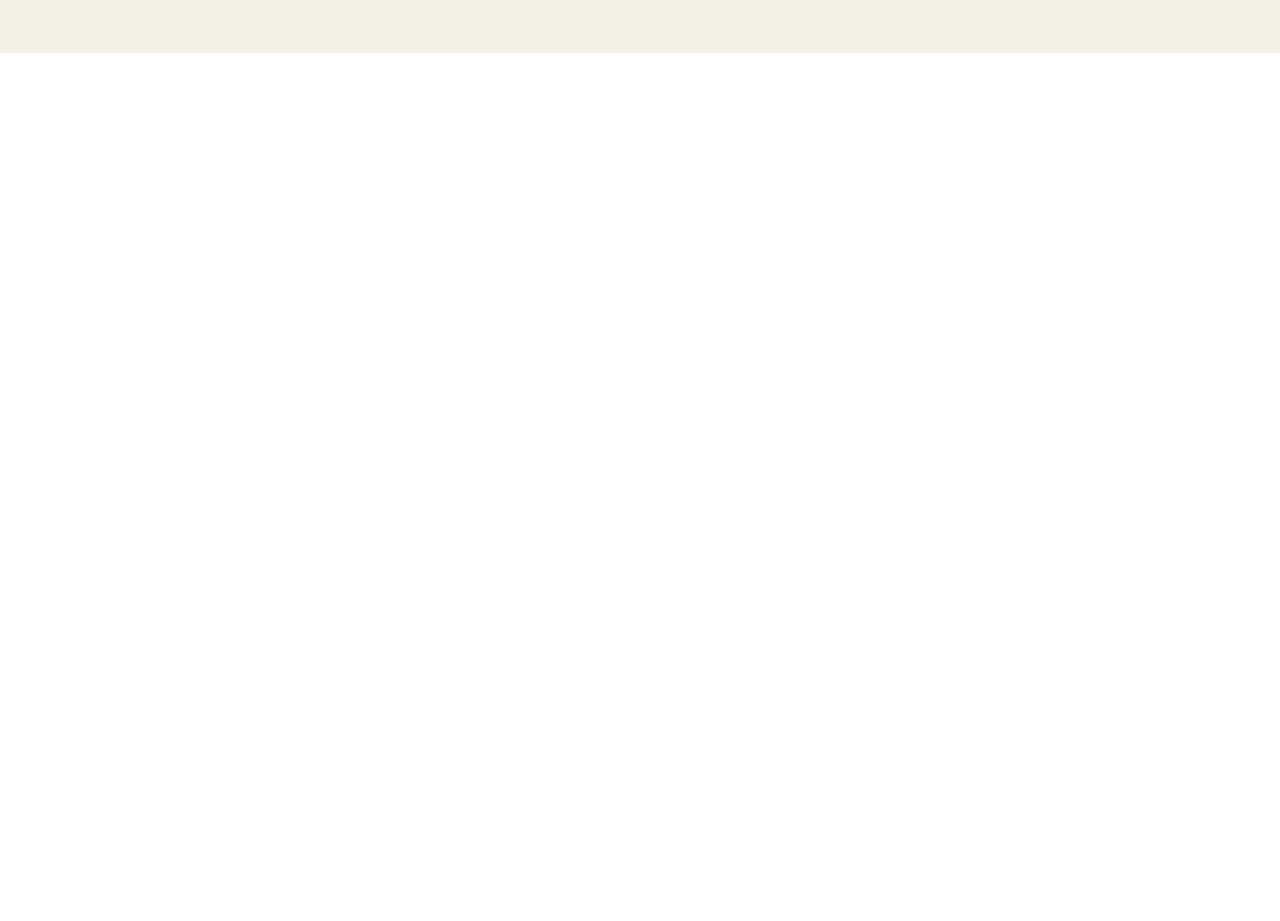
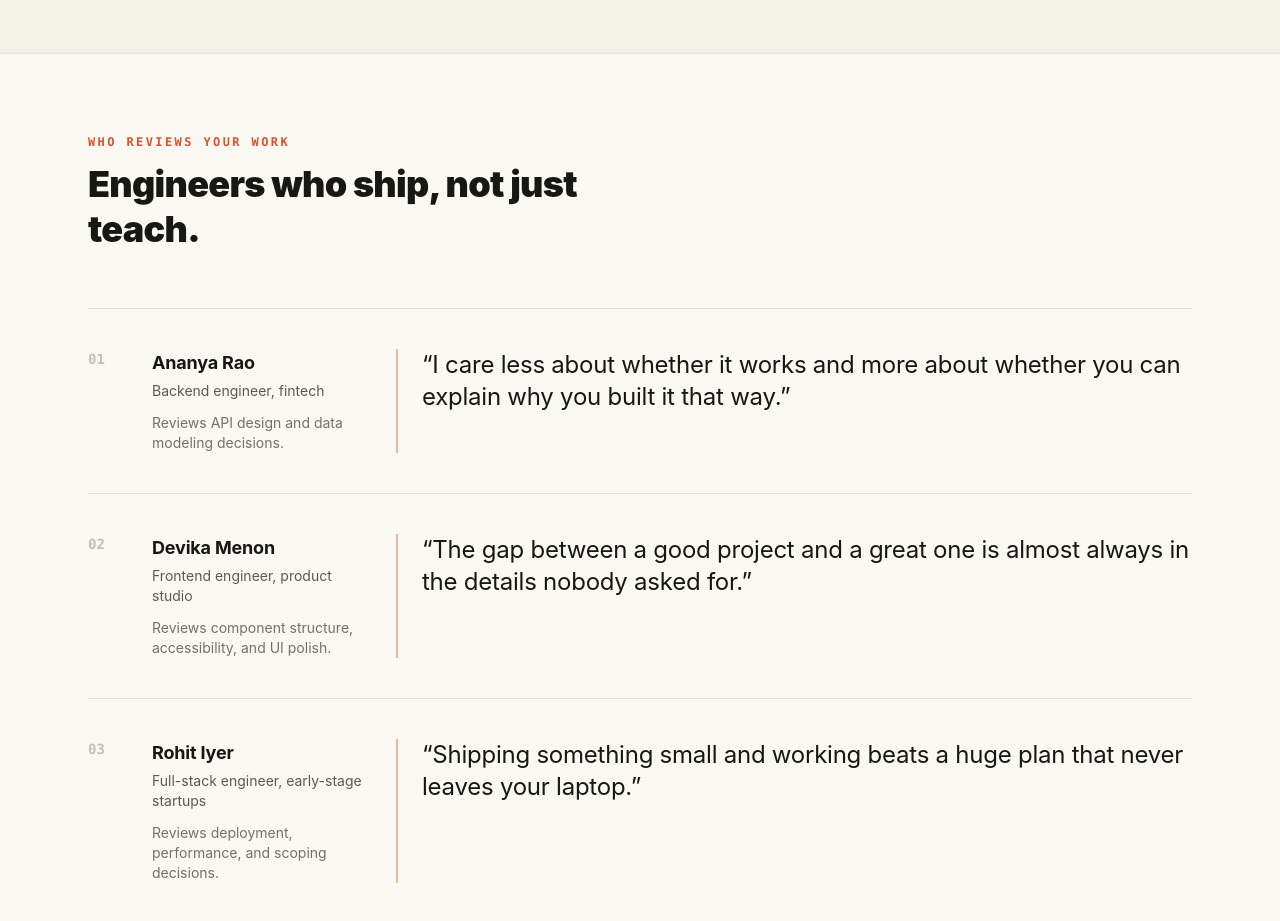
Before and after one commit to sushh-05/buildroom, a React (Vite) app: page / in a window 1280 px wide. Shown: the part 3160-4081 px from the top of the page. Before the commit the page ends 3213 px from the top, so only its background shows below. Built offline with nearby package versions, Linux system fonts and the light colour scheme.

Commit message:
fix: replace broken alternating Mentors layout with consistent grid

```diff
--- a/src/App.tsx
+++ b/src/App.tsx
@@ -5,6 +5,7 @@ import { MissionExplorer } from "./components/sections/MissionExplorer";
 import { Process } from "./components/sections/Process";
 import { SprintTimeline } from "./components/sections/SprintTimeline";
 import { Proof } from "./components/sections/Proof";
+import { Mentors } from "./components/sections/Mentors";
 
 function App() {
   const [isModalOpen, setIsModalOpen] = useState(false);
@@ -18,6 +19,7 @@ function App() {
         <Process />
         <SprintTimeline />
         <Proof />
+        <Mentors />
       </main>
       {isModalOpen && (
         <div className="fixed inset-0 z-50 grid place-items-center bg-black/40 p-6">
--- a/src/components/sections/Mentors.tsx
+++ b/src/components/sections/Mentors.tsx
@@ -1,7 +1,43 @@
-export const Mentors = () => {
+import { mentors } from "../../data/missions";
+
+export function Mentors() {
     return (
-        <section>
-            Mentors
+        <section className="border-t border-[#171713]/8 bg-[#faf8f3] py-20">
+            <div className="mx-auto max-w-6xl px-6">
+                <p className="mb-3 font-mono text-xs font-semibold uppercase tracking-[0.2em] text-[#d9522b]">
+                    Who reviews your work
+                </p>
+                <h2 className="max-w-xl text-3xl font-black leading-tight tracking-[-0.02em] sm:text-4xl">
+                    Engineers who ship, not just teach.
+                </h2>
+
+                <div className="mt-14 divide-y divide-[#171713]/10 border-t border-[#171713]/10">
+                    {mentors.map((mentor, index) => (
+                        <div
+                            key={mentor.name}
+                            className="grid gap-6 py-10 sm:grid-cols-[40px_220px_1fr]"
+                        >
+                            <span className="hidden font-mono text-sm font-semibold text-[#171713]/25 sm:block">
+                                {String(index + 1).padStart(2, "0")}
+                            </span>
+
+                            <div>
+                                <p className="text-lg font-bold tracking-[-0.01em]">
+                                    {mentor.name}
+                                </p>
+                                <p className="mt-1 text-sm text-[#5c5a50]">{mentor.role}</p>
+                                <p className="mt-3 text-sm text-[#171713]/60">
+                                    {mentor.focus}
+                                </p>
+                            </div>
+
+                            <blockquote className="border-l-2 border-[#d9522b]/40 pl-6 text-xl leading-8 tracking-[-0.01em] text-[#171713] sm:text-2xl">
+                                “{mentor.quote}”
+                            </blockquote>
+                        </div>
+                    ))}
+                </div>
+            </div>
         </section>
     );
-};
+}
--- a/src/data/missions.ts
+++ b/src/data/missions.ts
@@ -73,3 +73,34 @@ export const sprintWeeks: SprintWeek[] = [
         deliverable: "Final deployment, README write-up, and a recorded walkthrough of your decisions.",
     },
 ];
+
+export interface Mentor {
+    name: string;
+    role: string;
+    focus: string;
+    quote: string;
+}
+
+export const mentors: Mentor[] = [
+    {
+        name: "Ananya Rao",
+        role: "Backend engineer, fintech",
+        focus: "Reviews API design and data modeling decisions.",
+        quote:
+            "I care less about whether it works and more about whether you can explain why you built it that way.",
+    },
+    {
+        name: "Devika Menon",
+        role: "Frontend engineer, product studio",
+        focus: "Reviews component structure, accessibility, and UI polish.",
+        quote:
+            "The gap between a good project and a great one is almost always in the details nobody asked for.",
+    },
+    {
+        name: "Rohit Iyer",
+        role: "Full-stack engineer, early-stage startups",
+        focus: "Reviews deployment, performance, and scoping decisions.",
+        quote:
+            "Shipping something small and working beats a huge plan that never leaves your laptop.",
+    },
+];
```
